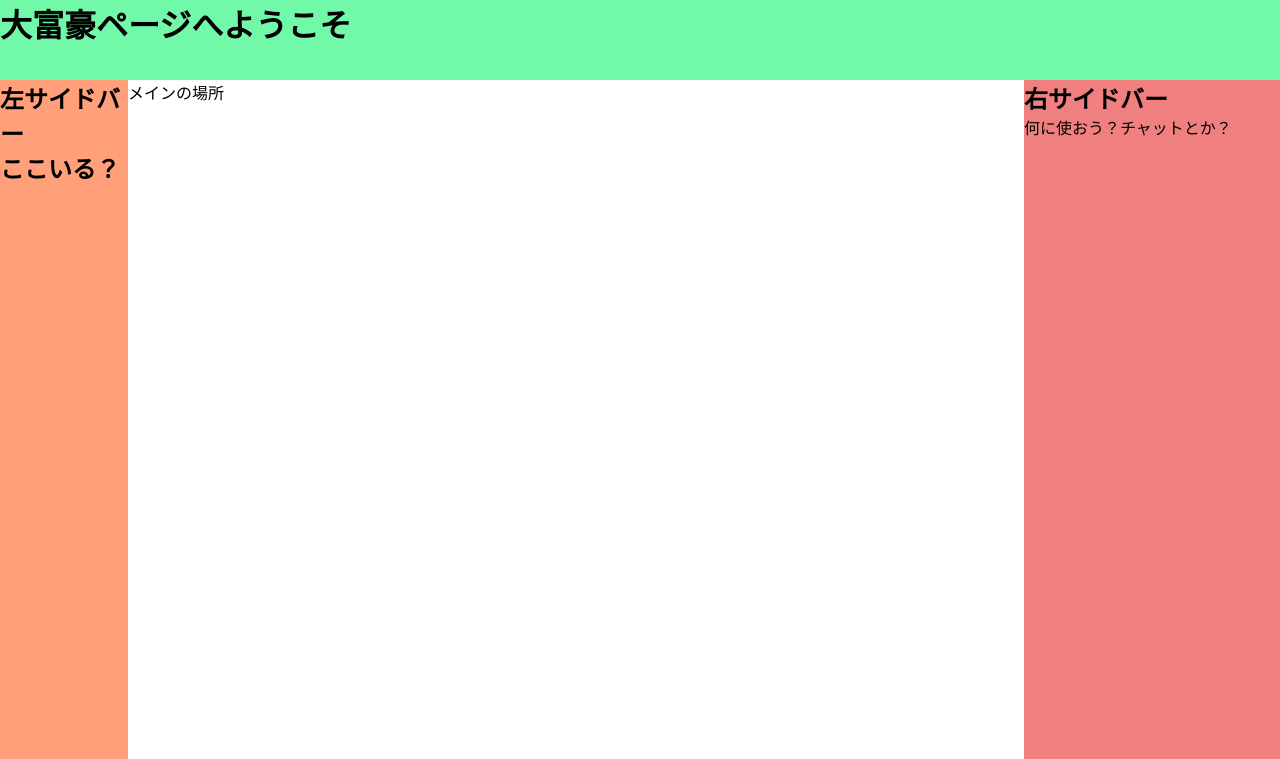
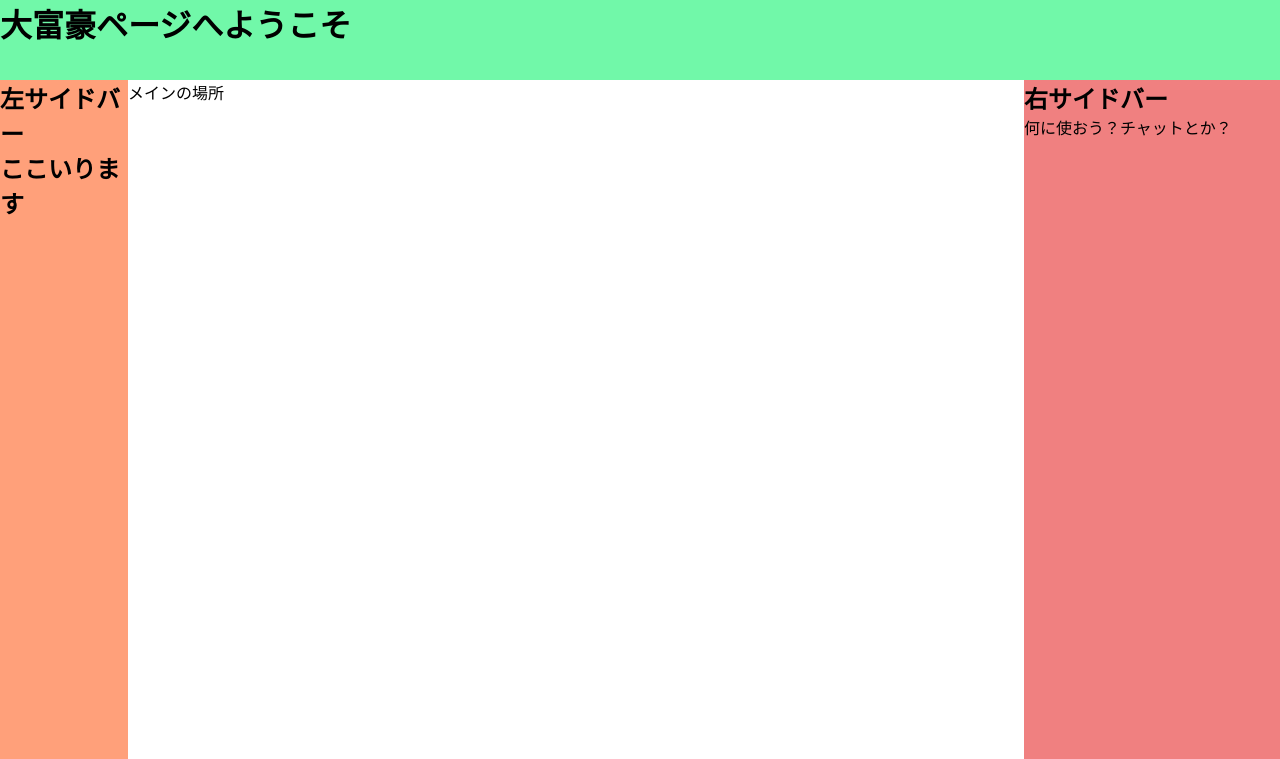
Before and after one commit to NagumoSe/labstudy01, a Django app: page /daihugo/ in a window 1280 px wide. Shown: the top 759 px of the page. Run offline with Django 3.2, Linux system fonts and the light colour scheme.

Commit message:
dev　作った

```diff
--- a/kslab_study/daihugo/templates/daihugo/components/left_side_bar.html
+++ b/kslab_study/daihugo/templates/daihugo/components/left_side_bar.html
@@ -1,3 +1,3 @@
 <aside class="left-side-bar">
-    <h2>左サイドバー<br/>ここいる？</h2>
+    <h2>左サイドバー<br/>ここいります</h2>
 </aside>
```
